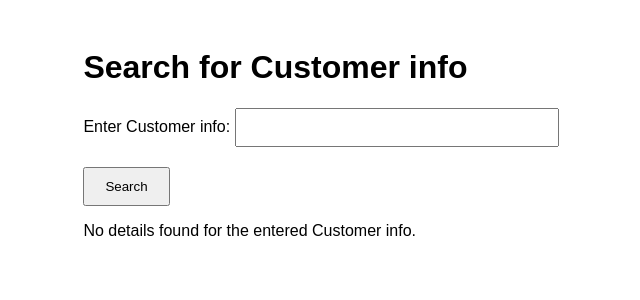
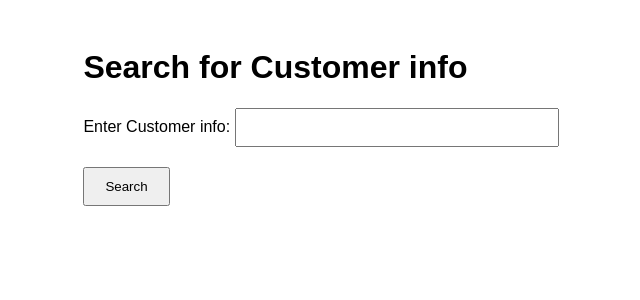
Before and after one commit to Nnamchisimi/web, a Flask app: template templates/index.html in a window 1280 px wide. Shown: the top 300 px of the page, without its empty margins (51-691 px from the left). Run offline with Flask 3, Linux system fonts and the light colour scheme; the template is opened without the code that fills it, so the values that code supplies are empty; parts of the project's set-up code (start-up, migrations or seed data) failed here and were passed over.

Commit message:
code updated

```diff
--- a/app.py
+++ b/app.py
@@ -31,22 +31,27 @@ columns_to_display = [
 
 @app.route('/', methods=['GET', 'POST'])
 def index():
-    part_details = None
+    part_details_html = None  # Initialize the variable
+    no_details_found = False  # Flag to indicate if no details were found
+
     if request.method == 'POST':
         pn_ordered = request.form.get('Customer_info').strip()
         if 'Customer info' in df.columns:
             part_details = df[df['Customer info'].astype(str).str.contains(pn_ordered, case=False, na=False)]
-            part_details = part_details[columns_to_display]  # Filter columns
+            if not part_details.empty:
+                part_details = part_details[columns_to_display]  # Filter columns
 
-            # Convert tracking_details to clickable links
-            part_details['tracking_details'] = part_details['tracking_details'].apply(lambda x: f'<a href="{x}" target="_blank">{x}</a>' if pd.notnull(x) and x != 'Not Found' else '')
+                # Convert tracking_details to clickable links
+                part_details['tracking_details'] = part_details['tracking_details'].apply(lambda x: f'<a href="{x}" target="_blank">{x}</a>' if pd.notnull(x) and x != 'Not Found' else '')
 
-            # Convert DataFrame to HTML and allow for safe rendering
-            part_details_html = part_details.to_html(classes='table table-striped', escape=False, index=False)
+                # Convert DataFrame to HTML and allow for safe rendering
+                part_details_html = part_details.to_html(classes='table table-striped', escape=False, index=False)
+            else:
+                no_details_found = True
         else:
             part_details_html = '<p>Column "Customer info" does not exist in the Excel file.</p>'
 
-    return render_template('index.html', part_details=part_details_html)
+    return render_template('index.html', part_details=part_details_html, no_details_found=no_details_found)
 
 if __name__ == '__main__':
     app.run(debug=True)
--- a/templates/index.html
+++ b/templates/index.html
@@ -28,7 +28,7 @@
 
         {% if part_details %}
             {{ part_details|safe }}
-        {% else %}
+        {% elif no_details_found %}
             <p>No details found for the entered Customer info.</p>
         {% endif %}
     </div>
```
